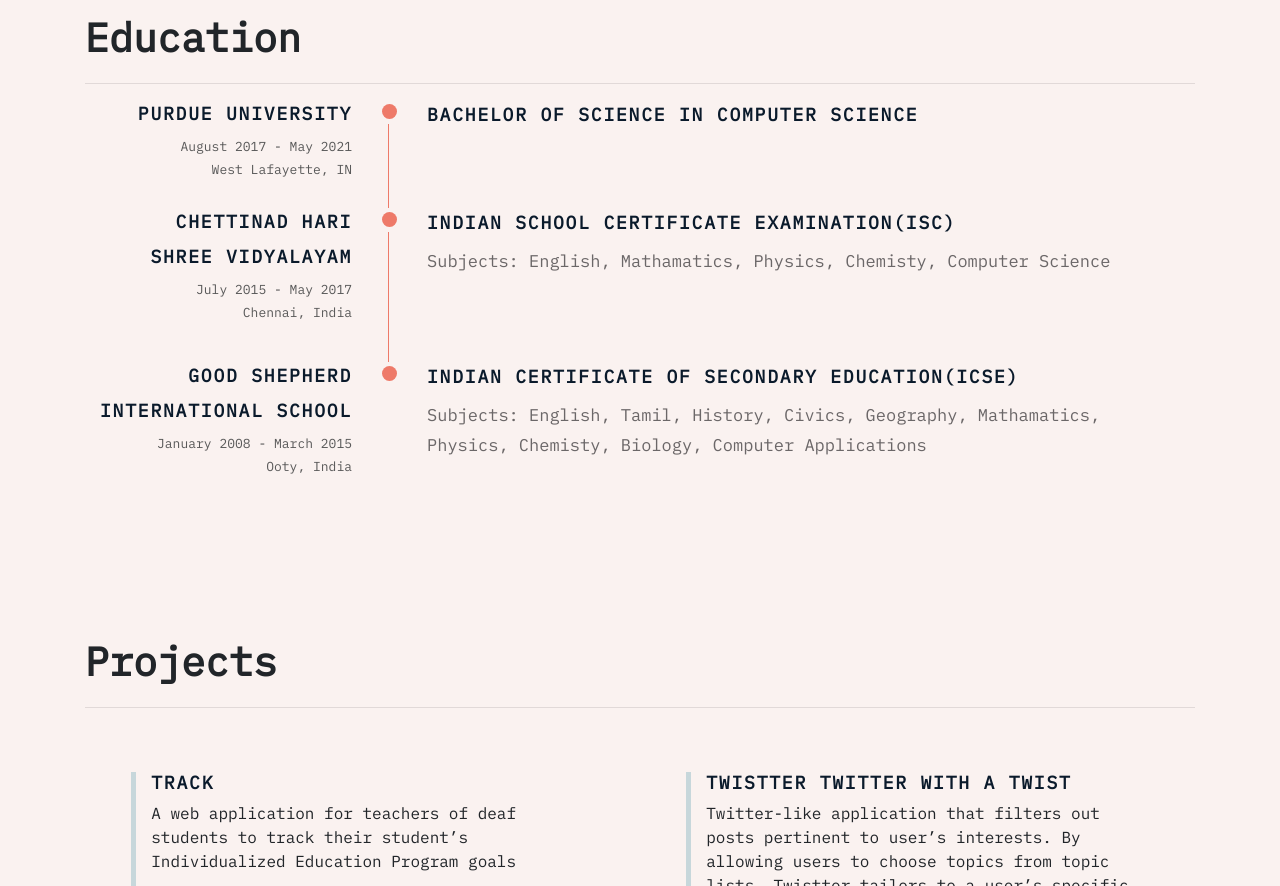
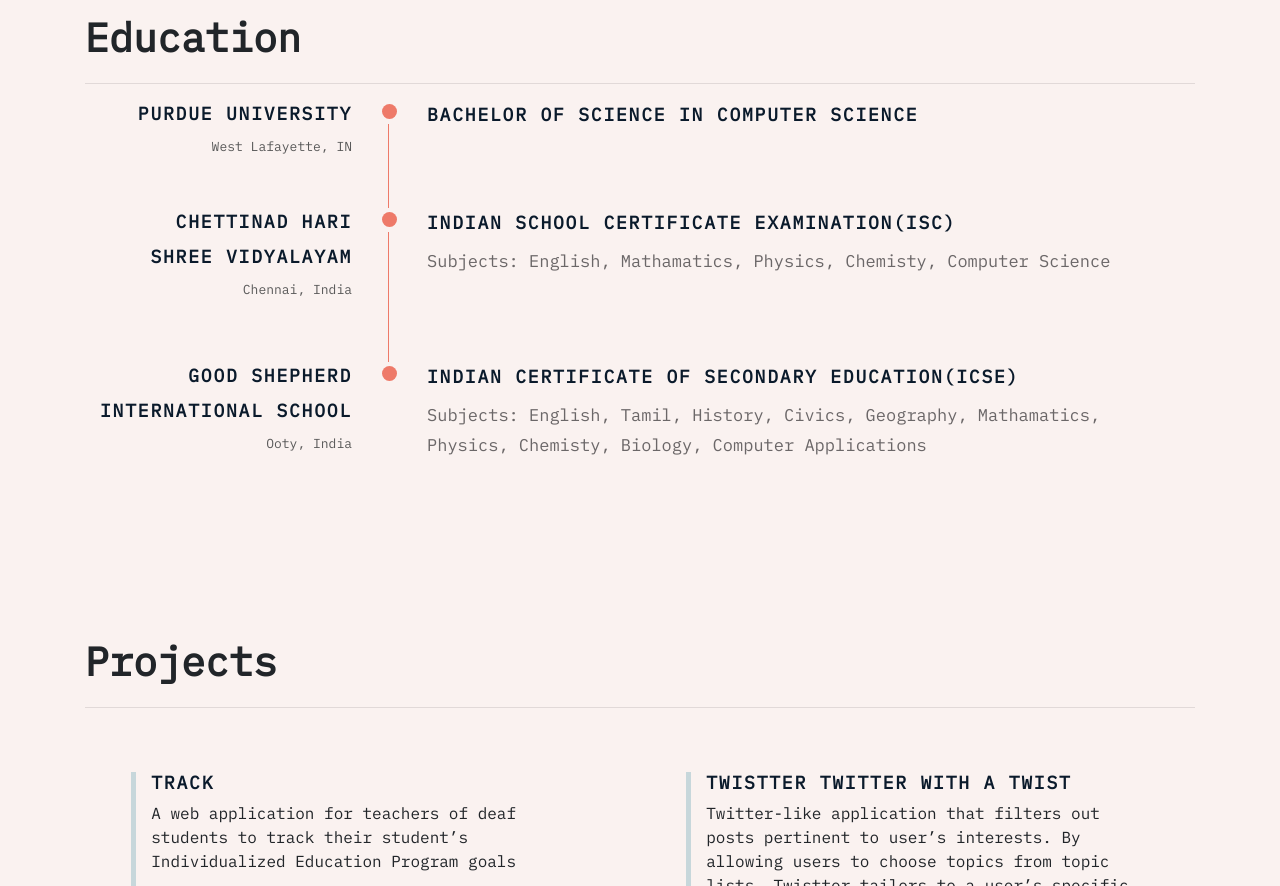
Before and after one commit to shwethaumashanker/shwethaumashanker.github.io, a plain HTML site: page index.html in a window 1280 px wide. Shown: the part 2880-3766 px from the top of the page. Drawn offline with nearby package versions, Linux system fonts and the light colour scheme; a web font is replaced by a local one.

Commit message:
Updated Education

```diff
--- a/index.html
+++ b/index.html
@@ -230,7 +230,7 @@
                                 <li class="timeline-item">
                                     <div class="timeline-info">
                                         <h3 class="timeline-title">Purdue University</h3>
-                                        <div>August 2017 - May 2021</div>
+
                                         <div>West Lafayette, IN</div>
                                     </div>
                                     <div class="timeline-marker"></div>
@@ -244,7 +244,7 @@
                                         <h3 class="timeline-title">Chettinad Hari</h3>
                                         <h3 class="timeline-title">Shree Vidyalayam</h3>
                                         <h3 class="timeline-title"></h3>
-                                        <div>July 2015 - May 2017</div>
+
                                         <div>Chennai, India</div>
                                     </div>
                                     <div class="timeline-marker"></div>
@@ -259,7 +259,7 @@
                                     <div class="timeline-info">
                                         <h3 class="timeline-title">Good Shepherd</h3>
                                         <h3 class="timeline-title">International School</h3>
-                                        <div>January 2008 - March 2015</div>
+
                                         <div>Ooty, India</div>
                                     </div>
                                     <div class="timeline-marker"></div>
```
